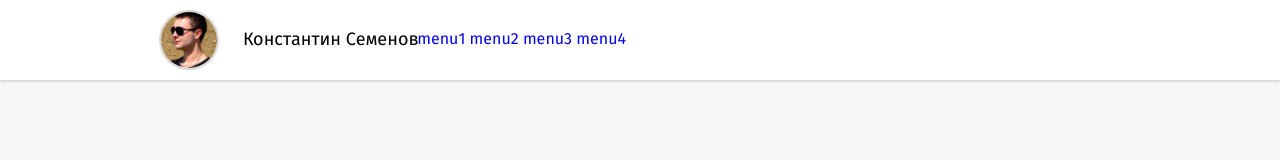
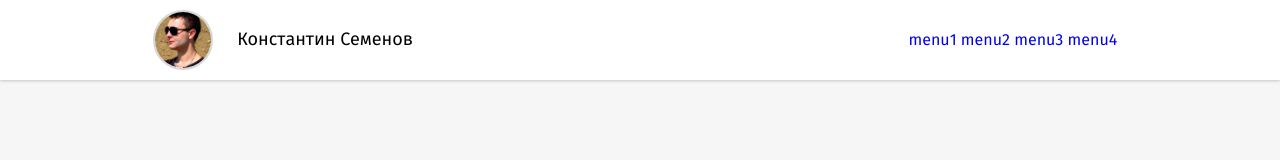
Before and after one commit to vavulis/header, a plain HTML site: page index.html in a window 1280 px wide. Drawn offline with Linux system fonts and the light colour scheme.

Commit message:
Тестовый правый блок хедера

```diff
--- a/index.html
+++ b/index.html
@@ -10,8 +10,15 @@
 <body>
     <header class="header">
         <div class="container header__content">
+            <!--header-left-->
+            <div class="header__left inline-block-va">
                 <img src="img/ava.jpg" alt="Logo" class="logo__img inline-block-va">
                 <h1 class="logo__text inline-block-va">Константин Семенов</h1>
+            </div>
+            <!--end header-left-->
+
+            <!--header-right-->
+            <div class="header__right inline-block-va">
                 <ul class="header__menu inline-block-va">
                     <li class="header__menu-item">
                         <a href="#" class="header__menu-link">menu1</a>
@@ -27,6 +34,8 @@
                     </li>
                 </ul>
             </div>
+            <!--end header-right-->
+        </div>
     </header>
 </body>
 </html>
--- a/scss/layout/_common.scss
+++ b/scss/layout/_common.scss
@@ -20,11 +20,11 @@ html, body {
     clear: both;
 }
 
-// Для вертикального выравнивание inline-block
+// For vertical alignment of inline-block's elements
 .inline-block-va {
     display: inline-block;
     vertical-align: middle;
-    margin-left: -0.35em;
+    margin-left: -0.35em; // Fix bug with space between inline-block's elements
 }
 
 ul, li, h1, h2, h3, h4, h5, h6 {
--- a/scss/sections/_header.scss
+++ b/scss/sections/_header.scss
@@ -13,6 +13,15 @@
     display: inline-block;
     height: 100%;
     vertical-align: middle;
+}
+
+.header__left {
+    width: 50%;
+}
+
+.header__right {
+    width: 50%;
+    text-align: right;
 }
 
 .logo__img {
```
Also changed, not shown: css/main.css. Lines whose indentation alone changed are shown as unchanged.
